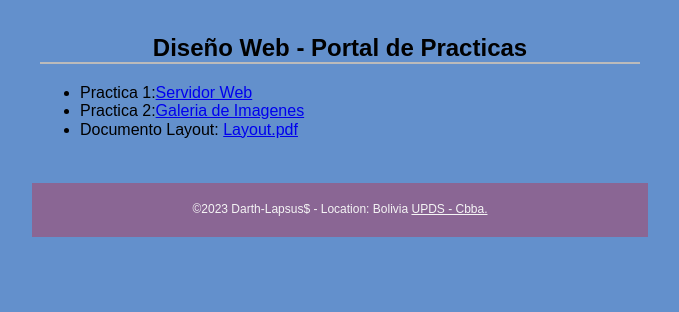
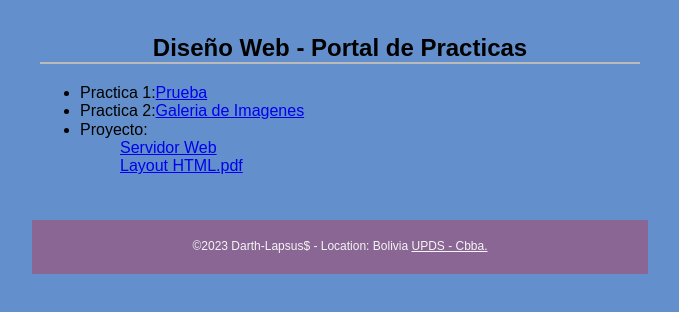
Before and after one commit to Dar-or-Dark/web_design_Darth, a plain HTML site: page index.html in a window 1280 px wide. Shown: the part 166-478 px from the top of the page, without its empty margins (300-979 px from the left). Drawn offline with Linux system fonts and the light colour scheme.

Commit message:
ggdfgfdg

```diff
--- a/index.html
+++ b/index.html
@@ -16,9 +16,12 @@
   <main>
     <h2>Diseño Web - Portal de Practicas</h2>
     <ul>
-      <li> Practica 1:<a href="Practicas/practica_1.html">Servidor Web </a></li>
+      <li> Practica 1:<a href="index.html">Prueba</a></li>
       <li>Practica 2:<a href="Practicas/practica_2.html">Galeria de Imagenes</a></li>
-      <li>Documento Layout: <a href="data/Plantilla_Site_Plan_Paola_Medrano-Darwin_Montaño.pdf">Layout.pdf</a></li>
+      <li>Proyecto: <ul> <a href="https://betelgeusep.github.io/Networking_world/">Servidor Web</a> <br>
+        <a href="data/Plantilla_Site_Plan_Paola_Medrano-Darwin_Montaño.pdf">Layout HTML.pdf</a>
+      </ul>
+      </li>
 
     </ul>
 
```
